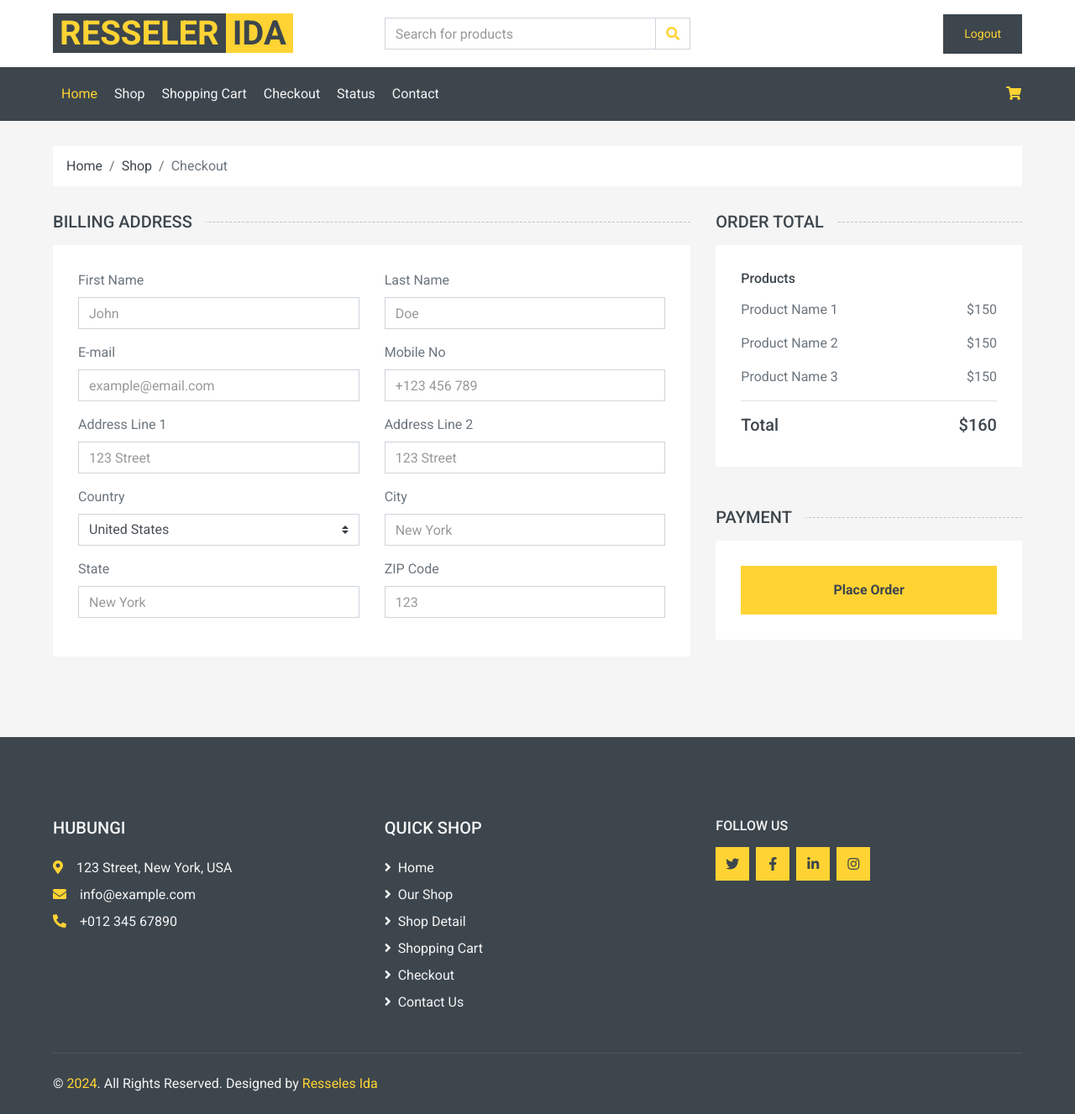
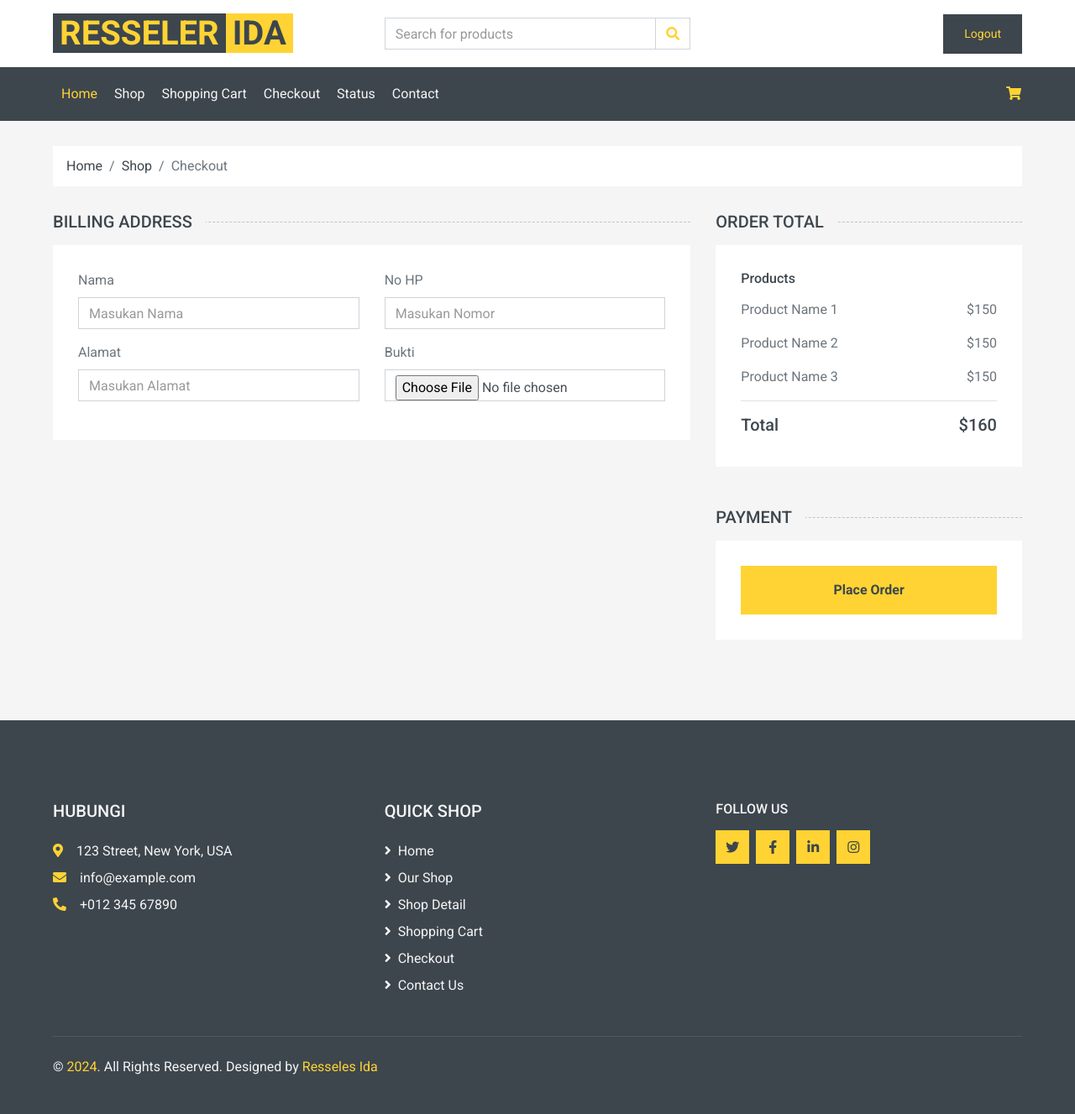
Before and after one commit to Manfarisi/project_akhir, a Flask app: page /checkout in a window 1280 px wide. Shown: the whole page at 84% size. After the commit the page ends 1280 px from the top, so only its background shows below. Run offline with Flask 3, Linux system fonts and the light colour scheme; some libraries are stand-ins or nearby versions.

Commit message:
perubahan baru

```diff
--- a/templates/checkout.html
+++ b/templates/checkout.html
@@ -25,78 +25,26 @@
                 <div class="bg-light p-30 mb-5">
                     <div class="row">
                         <div class="col-md-6 form-group">
-                            <label>First Name</label>
-                            <input class="form-control" type="text" placeholder="John">
+                            <label>Nama</label>
+                            <input class="form-control" type="text" name="nama" placeholder="Masukan Nama" required>
                         </div>
                         <div class="col-md-6 form-group">
-                            <label>Last Name</label>
-                            <input class="form-control" type="text" placeholder="Doe">
+                            <label>No HP</label>
+                            <input class="form-control" type="text" placeholder="Masukan Nomor">
                         </div>
                         <div class="col-md-6 form-group">
-                            <label>E-mail</label>
-                            <input class="form-control" type="text" placeholder="example@email.com">
+                            <label>Alamat</label>
+                            <input class="form-control" type="text" placeholder="Masukan Alamat" required>
                         </div>
                         <div class="col-md-6 form-group">
-                            <label>Mobile No</label>
-                            <input class="form-control" type="text" placeholder="+123 456 789">
+                            <label >Bukti</label>
+                            <input type="file" class="form-control" accept=".png,.jpg,.jpeg" name="bukti"
+                                 required />
                         </div>
-                        <div class="col-md-6 form-group">
-                            <label>Address Line 1</label>
-                            <input class="form-control" type="text" placeholder="123 Street">
-                        </div>
-                        <div class="col-md-6 form-group">
-                            <label>Address Line 2</label>
-                            <input class="form-control" type="text" placeholder="123 Street">
-                        </div>
-                        <div class="col-md-6 form-group">
-                            <label>Country</label>
-                            <select class="custom-select">
-                                <option selected>United States</option>
-                                <option>Afghanistan</option>
-                                <option>Albania</option>
-                                <option>Algeria</option>
-                            </select>
-                        </div>
-                        <div class="col-md-6 form-group">
-                            <label>City</label>
-                            <input class="form-control" type="text" placeholder="New York">
-                        </div>
-                        <div class="col-md-6 form-group">
-                            <label>State</label>
-                            <input class="form-control" type="text" placeholder="New York">
-                        </div>
-                        <div class="col-md-6 form-group">
-                            <label>ZIP Code</label>
-                            <input class="form-control" type="text" placeholder="123">
-                        </div>
+
                     </div>
                 </div>
-                <div class="collapse mb-5" id="shipping-address">
-                    <h5 class="section-title position-relative text-uppercase mb-3"><span class="bg-secondary pr-3">Shipping Address</span></h5>
-                    <div class="bg-light p-30">
-                        <div class="row">
-                            <div class="col-md-6 form-group">
-                                <label>Nama</label>
-                                <input class="form-control" type="text" name="nama" placeholder="Masukan Nama" required>
-                            </div>
-                            <div class="col-md-6 form-group">
-                                <label>No HP</label>
-                                <input class="form-control" type="text" placeholder="Masukan Nomor">
-                            </div>
-                            <div class="col-md-6 form-group">
-                                <label>Alamat</label>
-                                <input class="form-control" type="text" placeholder="Masukan Alamat" required>
-                            </div>
-                            <div class="mb-3">
-                                <label for="exampleInputPassword1" class="form-label">Bukti</label>
-                                <input type="file" class="form-control" accept=".png,.jpg,.jpeg" name="bukti" style="border-radius: 13px;"
-                                    placeholder="Masukan Gambar" required />
-                            </div>
 
-
-                        </div>
-                    </div>
-                </div>
             </div>
             <div class="col-lg-4">
                 <h5 class="section-title position-relative text-uppercase mb-3"><span class="bg-secondary pr-3">Order Total</span></h5>
```
